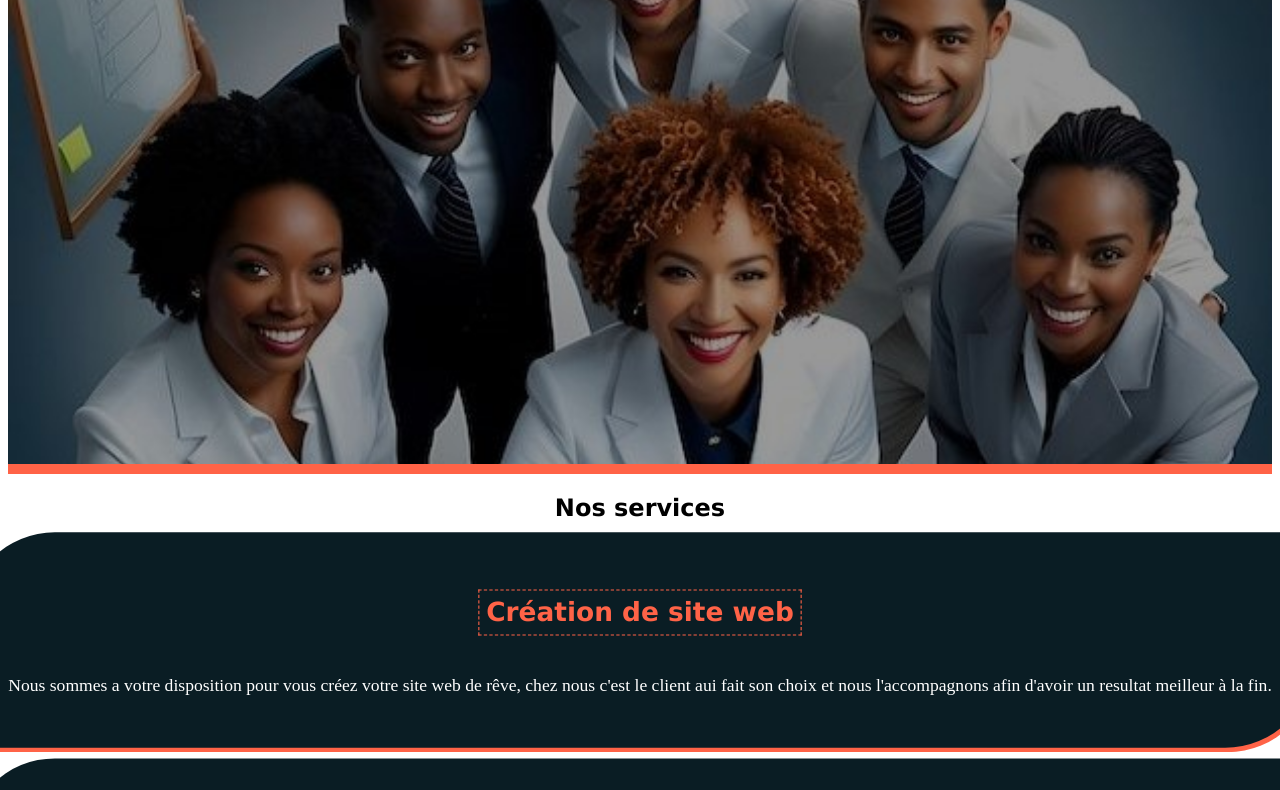
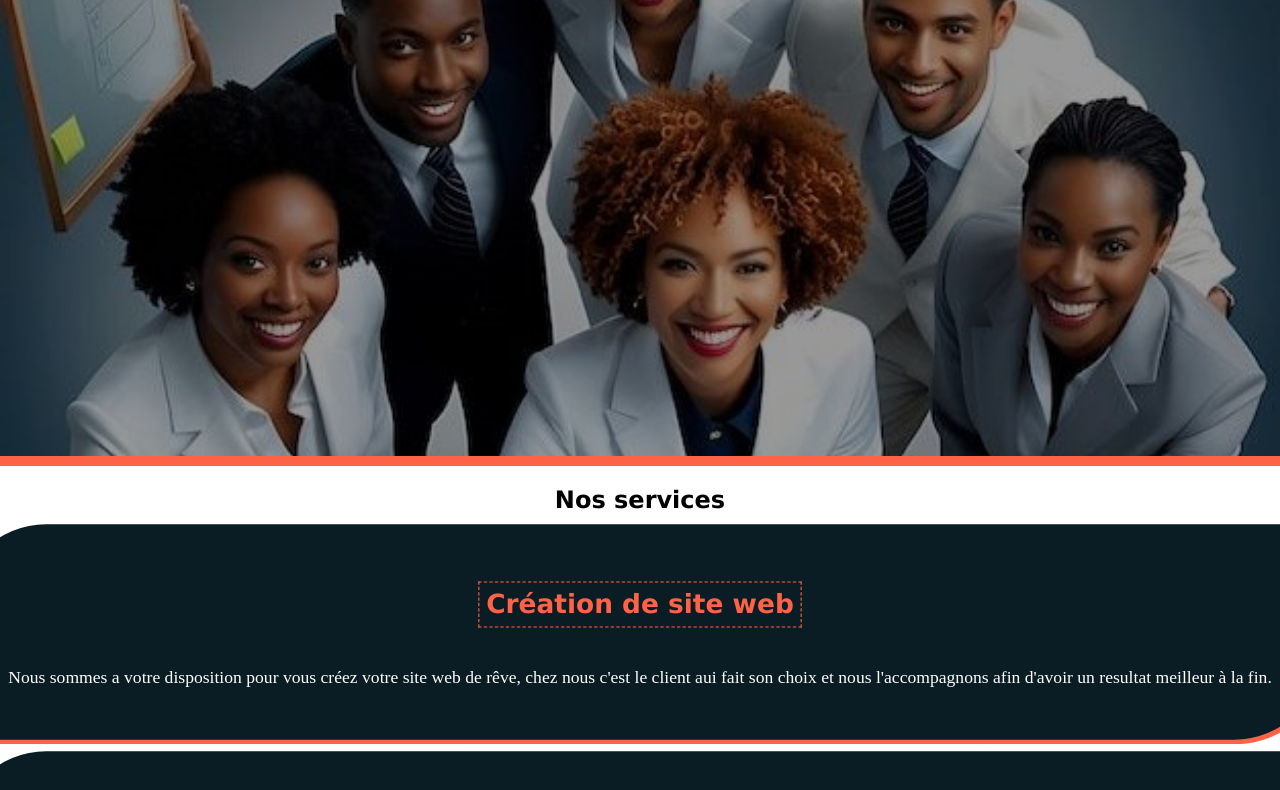
Before and after one commit to kofweb/Devweb-House, a plain HTML site: page index.html in a window 1280 px wide. Shown: the part 99-889 px from the top of the page. Drawn offline with Linux system fonts and the light colour scheme.

Commit message:
Update index.css
mise a jour

```diff
--- a/index.css
+++ b/index.css
@@ -1,4 +1,9 @@
 body{
+    width: 100%;
+    max-width: 100%;
+    height: 100%;
+    margin: 0;
+    padding: 0;
 
 }
 header{
```
